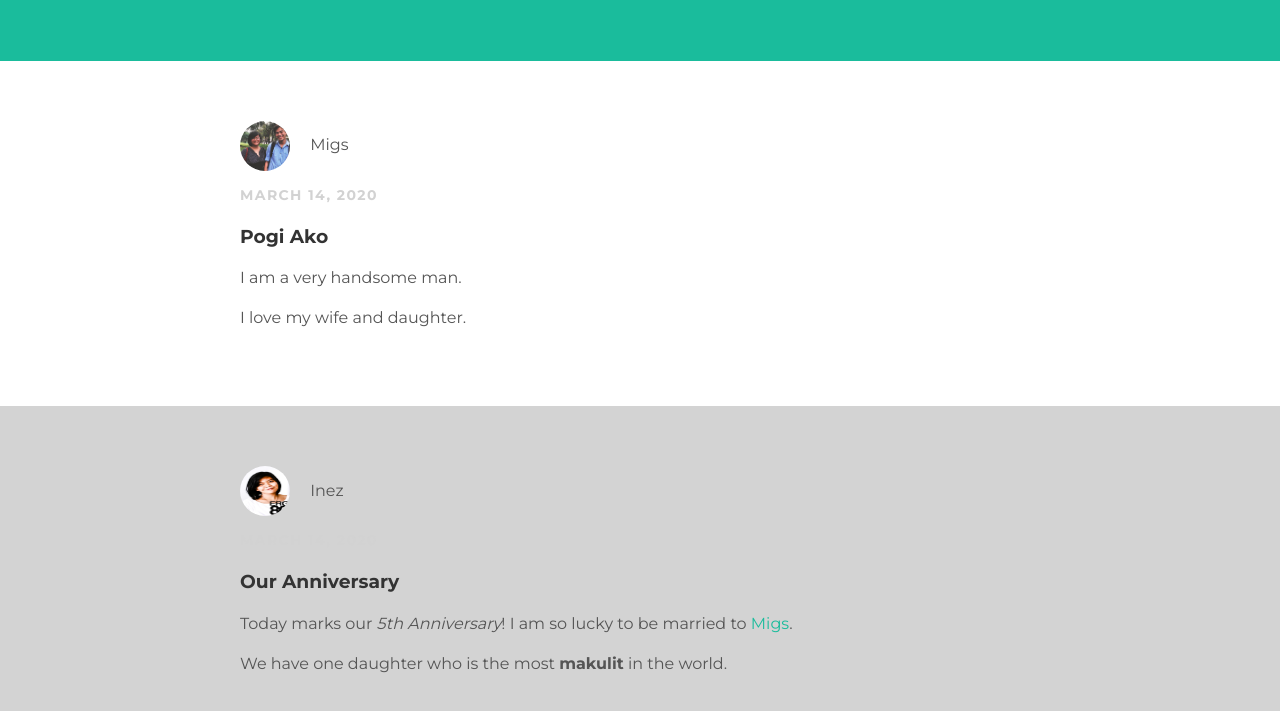
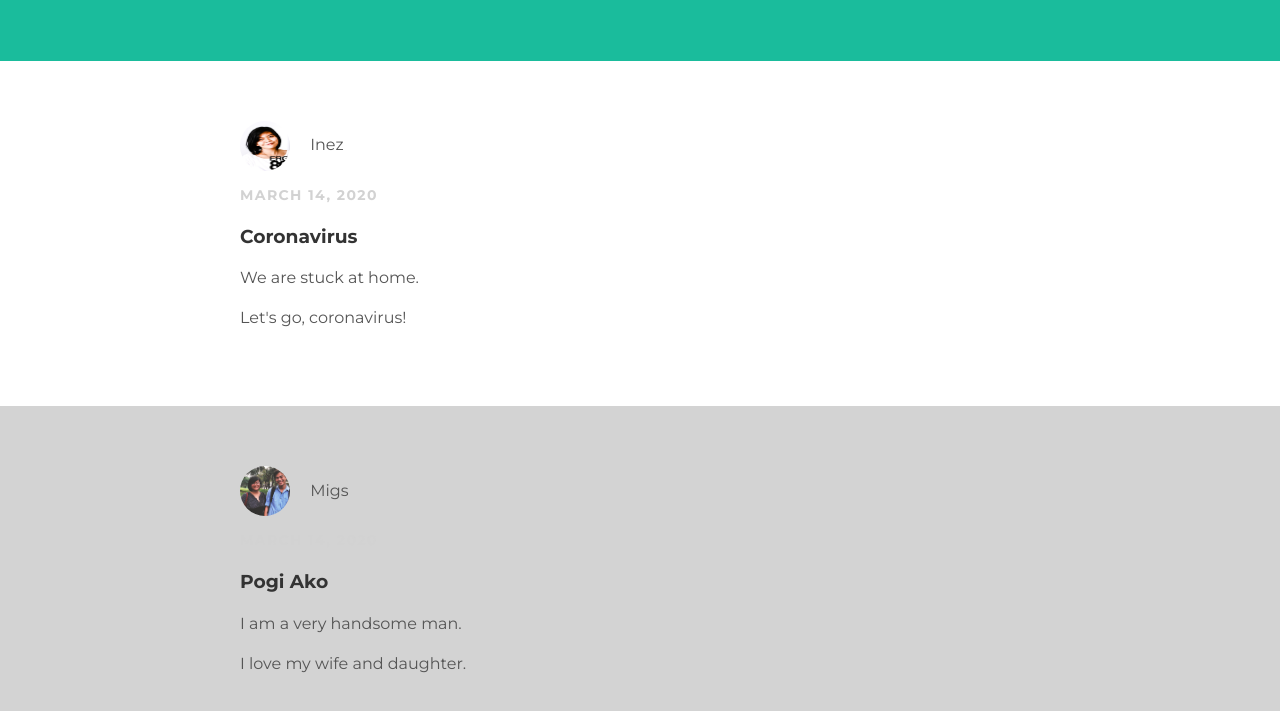
Before and after one commit to inezzy/inezzy.github.io, a plain HTML site: page index.html in a window 1280 px wide. Shown: the part 89-800 px from the top of the page. Drawn offline with Linux system fonts and the light colour scheme.

Commit message:
Update index.html

```diff
--- a/index.html
+++ b/index.html
@@ -18,6 +18,21 @@
   </div>
 
   <div id="content">
+     <div class="post-container">
+    <div class="post">
+      <div class="post-author">
+        <img src="inez.jpg" width="90px" height="130px">
+        <span>Inez</span>
+      </div>
+      <p class="post-date">March 14, 2020</p>
+      <h3 class="post-title">Coronavirus</h3>
+      <div class="post-content">
+        <p>We are stuck at home.</p>
+        <p>Let's go, coronavirus!</p>
+    </div>
+  </div>
+  </div>
+
     <div class="post-container">
       <div class="post">
         <div class="post-author">
```
